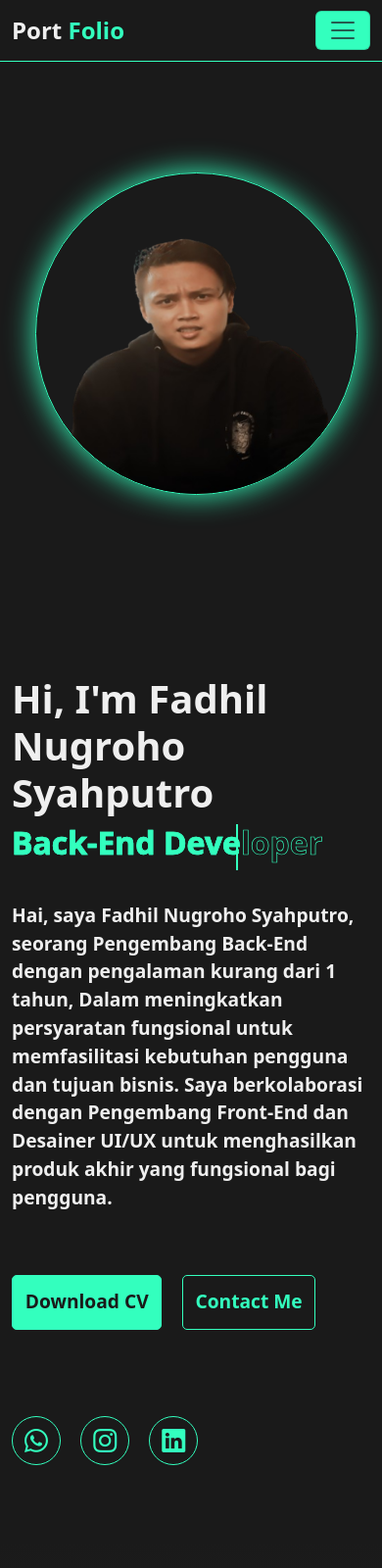
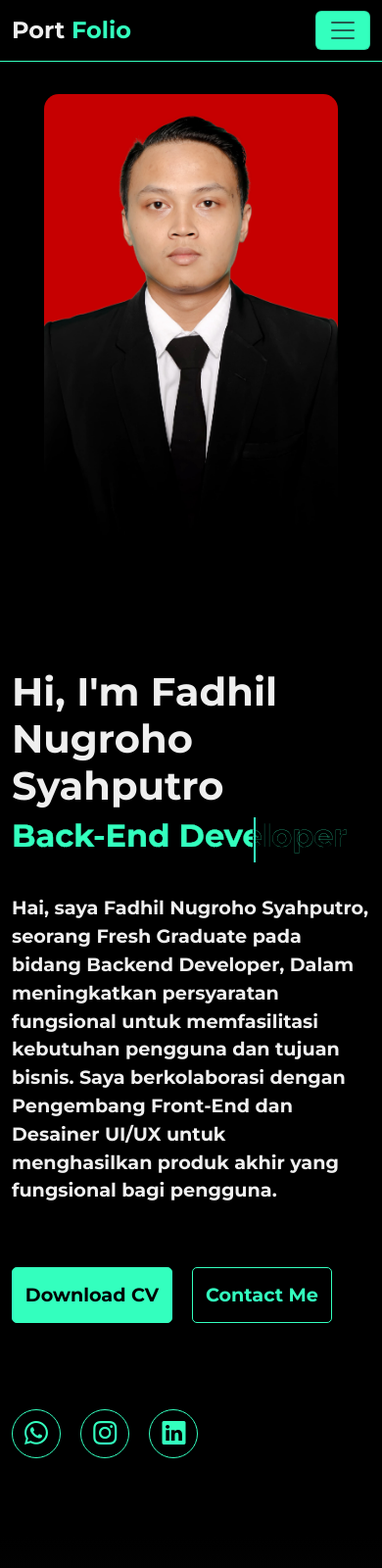
Before and after one commit to FadhilNugrohoS/Portofolio, a plain HTML site: page index.html in a window 390 px wide. Shown: the top 1600 px of the page at 98% size. Drawn offline with nearby package versions, Linux system fonts and the light colour scheme.

Commit message:
update profile

```diff
--- a/css/style.css
+++ b/css/style.css
@@ -1,10 +1,12 @@
+@import url('https://fonts.googleapis.com/css2?family=Montserrat:ital,wght@0,100..900;1,100..900&display=swap');
 
 :root{
     --font-color : #efefef;
-    --bg-color : #1a1a1a;
+    --bg-color : #000000;
 }
 
 body{
+    font-family: 'Montserrat', sans-serif;
     background-color: var(--bg-color);
     color: var(--font-color);
 }
@@ -95,11 +97,11 @@ section{
     font-size: 2rem;
     font-weight: bold;
     color: transparent;
-    -webkit-text-stroke: .7px #33ffbe;
+    -webkit-text-stroke: .2px #33ffbe;
     background-image: linear-gradient(#33ffbe, #33ffbe);
     background-repeat: no-repeat;
     -webkit-background-clip: text;
-    background-position: -19rem 0;
+    background-position: -20rem 0rem;
 }
 
 .profile-content h2 {
@@ -205,33 +207,19 @@ section{
 .social-links a:hover::before{
     width: 100%;
 }
-
-.profile-img{
-    position: relative;
-    margin: 3rem 0;
-    justify-content: center;
-    align-items: center;
+.profile-img img{
     transition: 2s;
 }
 
-.profile-img img{
-    margin-top: 3rem;
-    margin-left: 1.5rem;
-    width: 90%;
-    height: 90%;
-    transition: 2s;
-    border-radius: 50%;
-    border: .1rem solid #33ffbe;
-    box-shadow: 0px 0 30px #33ffbe;
-}
-
-
 .profile-img img:hover{
     transform: var(--bg-color);
-    border: 1px solid #33ffbe;
     transition: 2s;
     box-shadow: none;
     opacity: .5;
+}
+
+.img-fluid {
+    border-radius: 15px;
 }
 
 /* End Profile */
@@ -410,6 +398,10 @@ section{
     background-image: linear-gradient(to top,var(--bg-color), #383838);
     padding-top: 5rem;
     padding-bottom: 15rem
+}
+
+.project .card-img-top {
+    border-radius: 15px;
 }
 
 .project h1{
@@ -677,7 +669,7 @@ section{
     0%,
     10%,
     100%{
-        background-position: -19rem 0;
+        background-position: -22rem 0;
     }
     65%,
     85%{
--- a/index.html
+++ b/index.html
@@ -40,13 +40,9 @@
     <!-- Profile Start -->
     <section class="profile" id="profile">
         <div class="container">
+            <div class="d-none d-md-block">
                 <div class="row">
-                <div class="col-lg-4">
-                    <div class="profile-img">
-                        <img src="img/PP.png" alt="profile" height="500">
-                    </div>
-                </div>
-                <div class="col-lg-8">
+                    <div class="col-md-8">
                         <div class="profile-content">
                             <h1>Hi, I'm Fadhil Nugroho Syahputro</h1>
                             <div class="text-animate">
@@ -63,11 +59,56 @@
                                 class="btn">Download CV</a>
                             <a href="mailto:fadhilnugrohos@gmail.com" class="btn hire">Contact Me</a>
                             <div class="social-links">
-                            <a href="https://wa.me/6281358202860" class="social-link"><i class="bi bi-whatsapp"></i></a>
+                                <a href="https://wa.me/6281358202860" class="social-link"><i
+                                        class="bi bi-whatsapp"></i></a>
                                 <a href="https://www.instagram.com/fadil_ns87" class="social-link"><i
                                         class="bi bi-instagram"></i></a>
                                 <a href="https://www.linkedin.com/in/fadhil-nugroho-syahputro-6b910129a/"
                                     class="social-link"><i class="bi bi-linkedin"></i></a>
+                            </div>
+                        </div>
+                    </div>
+                    <div class="col-md-4">
+                        <div class="profile-img">
+                            <img class="img-fluid mt-3" src="img/123.jpg" alt="profile" height="500">
+                        </div>
+                    </div>
+                </div>
+            </div>
+        </div>
+
+        <!-- Mobile View -->
+        <div class="d-sm-block d-md-none">
+            <div class="container">
+                <div class="row">
+                    <div class="col-md-4">
+                        <div class="profile-img text-center">
+                            <img class="img-fluid mt-3" src="img/123.jpg" alt="profile" width="300">
+                        </div>
+                    </div>
+                    <div class="col-md-8">
+                        <div class="profile-content">
+                            <h1>Hi, I'm Fadhil Nugroho Syahputro</h1>
+                            <div class="text-animate">
+                                <h2 class="sub-title">Back-End Developer</h2>
+                            </div>
+                            <p class="text">
+                                Hai, saya Fadhil Nugroho Syahputro, seorang Fresh Graduate pada bidang Backend Developer, Dalam meningkatkan persyaratan fungsional
+                                untuk memfasilitasi kebutuhan pengguna dan tujuan bisnis. Saya berkolaborasi
+                                dengan Pengembang Front-End dan Desainer UI/UX untuk menghasilkan produk
+                                akhir yang fungsional bagi pengguna.
+                            </p>
+                            <a href="https://drive.google.com/file/d/10Dbru-mcIZnmOyOPC0Q1SlIXA-hXuwbd/view?usp=drive_link"
+                                class="btn">Download CV</a>
+                            <a href="mailto:fadhilnugrohos@gmail.com" class="btn hire">Contact Me</a>
+                            <div class="social-links">
+                                <a href="https://wa.me/6281358202860" class="social-link"><i
+                                        class="bi bi-whatsapp"></i></a>
+                                <a href="https://www.instagram.com/fadil_ns87" class="social-link"><i
+                                        class="bi bi-instagram"></i></a>
+                                <a href="https://www.linkedin.com/in/fadhil-nugroho-syahputro-6b910129a/"
+                                    class="social-link"><i class="bi bi-linkedin"></i></a>
+                            </div>
                         </div>
                     </div>
                 </div>
@@ -168,7 +209,7 @@
                     <div class="project-content">
                         <div class="card">
                             <div class="card-body">
-                                <img src="img/project/project-1/Dashboard.png" class="card-img-top" alt="project 1">
+                                <img src="img/project/project-1/Dashboard.png" class="card-img-top img-fluid" alt="project 1">
                                 <h2 class="card-title">Sistem Peramalan Penjualan untuk Distributor Makanan Ringan</h2>
                                 <p class="card-text">Sistem peramalan penjualan untuk distributor makanan ringan adalah
                                     suatu
@@ -183,7 +224,7 @@
                 <div class="col-md-4">
                     <div class="project-content">
                         <div class="card">
-                            <img src="img/project/project-2/Halaman_Admin.png" class="card-img-top" alt="project 2">
+                            <img src="img/project/project-2/Halaman_Admin.png" class="card-img-top img-fluid" alt="project 2">
                             <div class="card-body">
                                 <h2 class="card-title">Sistem Tanda Tangan Elektronik Berbasis Website</h2>
                                 <p class="card-text">Sistem tanda tangan elektronik (e-signature) di Kementerian
@@ -200,7 +241,7 @@
                     <div class="project-content">
                         <div class="card">
                             <marquee behavior="" direction="">Contoh Tulisan Berjalan</marquee>
-                            <img src="img/project/project-3/Dashboard.png" class="card-img-top" alt="project 3">
+                            <img src="img/project/project-3/Dashboard.png" class="card-img-top img-fluid" alt="project 3">
                             <div class="card-body">
                                 <h2 class="card-title">ERP Produksi Kaos Polos</h2>
                                 <p class="card-text">
@@ -228,7 +269,7 @@
                     <div class="row">
                         <div class="col-md-12">
                             <h2>Created by Fadhil Nugroho Syahputro <i class="bi bi-gear"></i><a href="#profile"
-                                    class="btn">^</a></h2>
+                                    class="btn float-end">^</a></h2>
                         </div>
                     </div>
                 </div>
```
Also changed, not shown: img/123.jpg (added). Lines whose indentation alone changed are shown as unchanged.
